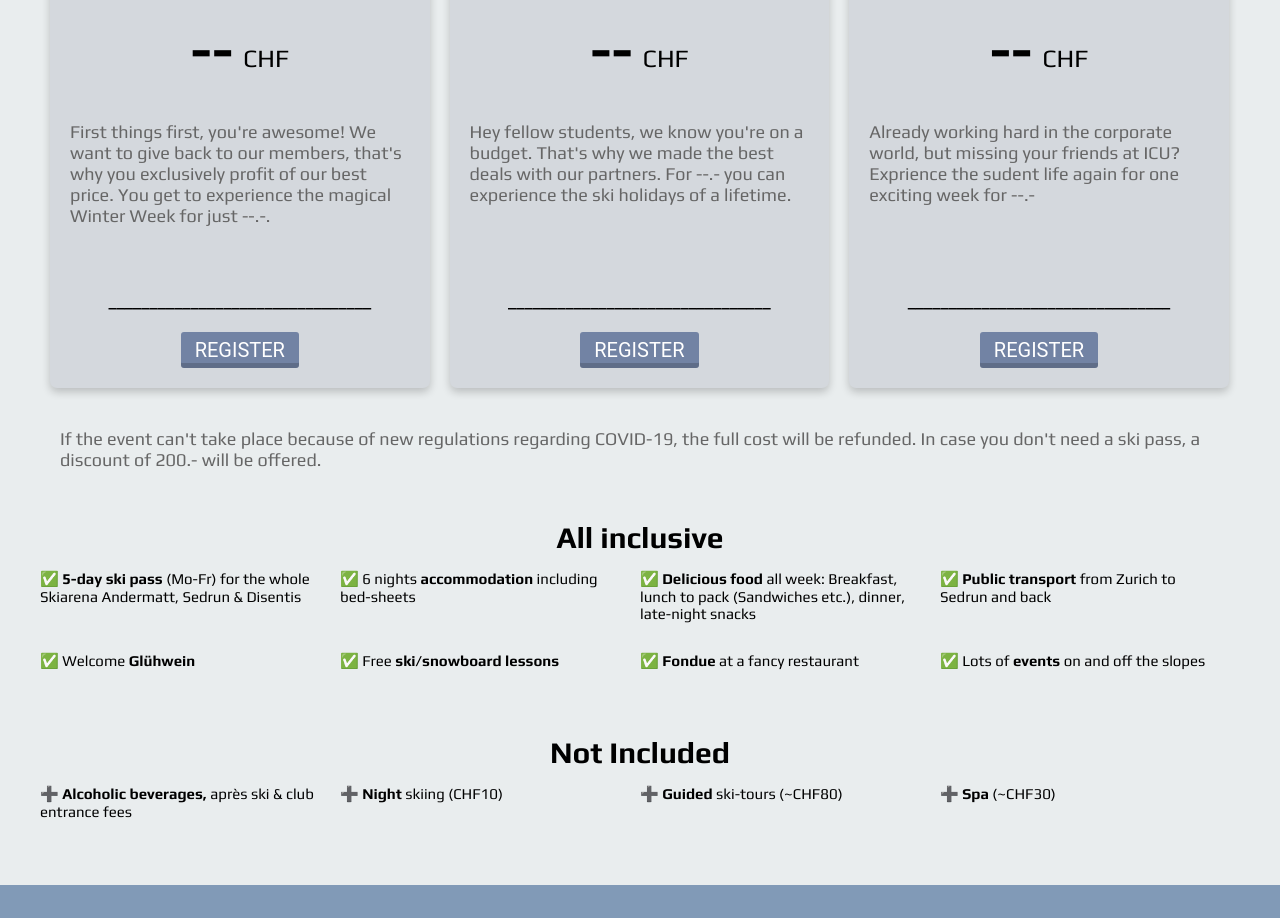
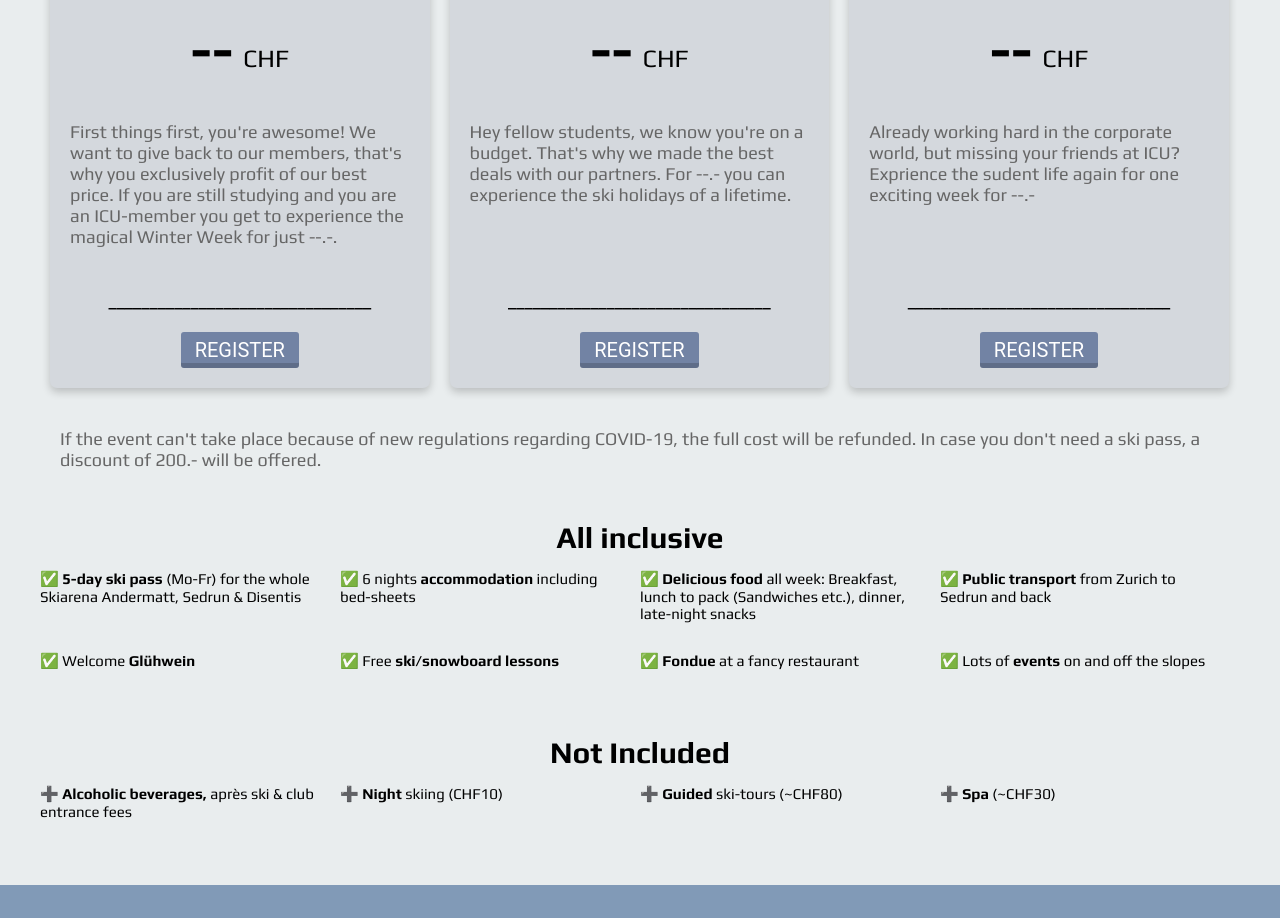
Before and after one commit to Moritzjenny/winterweek, a React (Create React App) app: page / in a window 1280 px wide. Shown: the part 1800-2718 px from the top of the page. Built offline with nearby package versions, Linux system fonts and the light colour scheme; no server answers.

Commit message:
Change icu-member requirements

```diff
--- a/src/App.js
+++ b/src/App.js
@@ -91,7 +91,7 @@ function App() {
                           <div className="custom-font"  style={{fontSize: '25px', marginTop: '20px', marginLeft: '10px'}}>CHF</div>
                       </div>
                       <div className="tile-keyword-row-large">
-                          <div className="custom-font" style={{fontSize: '18px', color: "#666666", padding: '0 20px', textAlign: 'left', minHeight: '150px'}}> First things first, you're awesome! We want to give back to our members, that's why you exclusively profit of our best price. You get to experience the magical Winter Week for just {icuPrice}.-.</div>
+                          <div className="custom-font" style={{fontSize: '18px', color: "#666666", padding: '0 20px', textAlign: 'left', minHeight: '150px'}}> First things first, you're awesome! We want to give back to our members, that's why you exclusively profit of our best price. If you are still studying and you are an ICU-member you get to experience the magical Winter Week for just {icuPrice}.-. </div>
                       </div>
                       <div className="" style={{fontSize: '18px'}}>________________________________</div>
                       <div>
```
